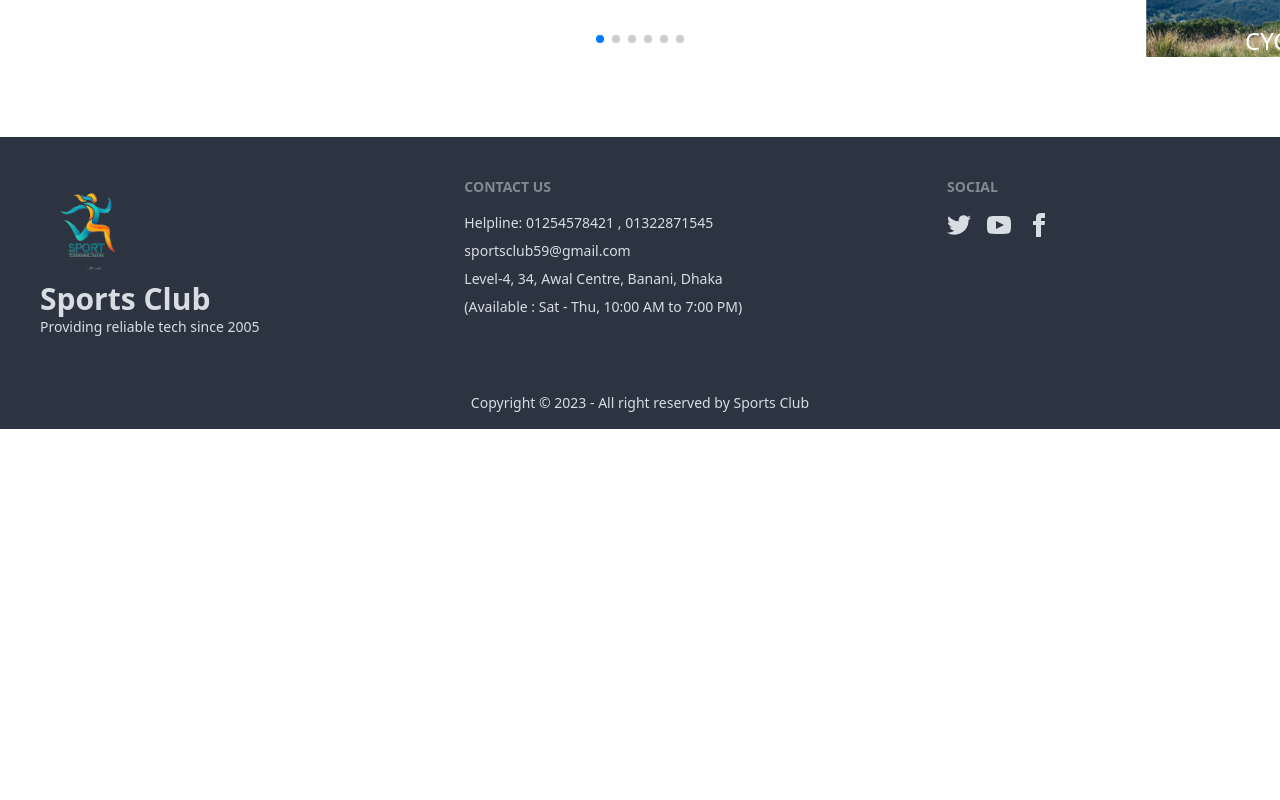
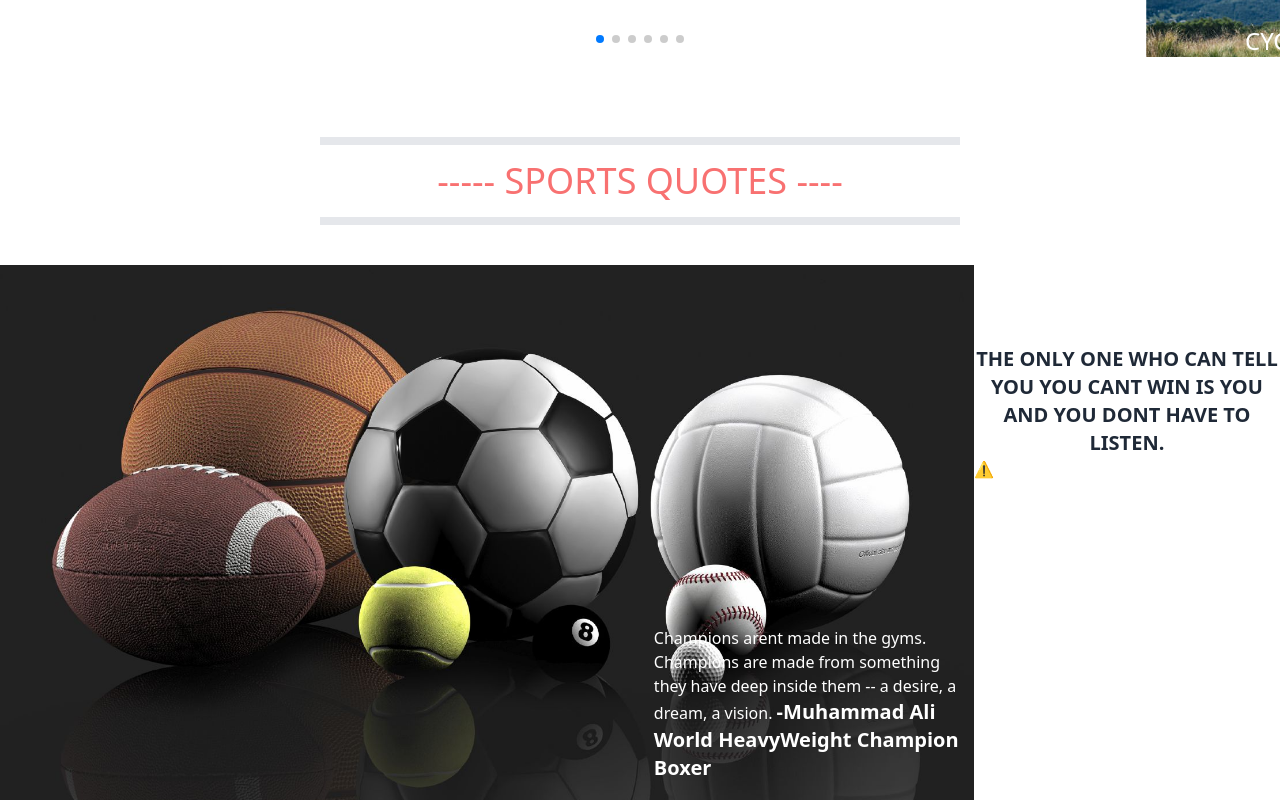
Before and after one commit to daasojib/sports-club-client, a React (Vite) app: page / in a window 1280 px wide. Shown: the part 1540-2340 px from the top of the page. Before the commit the page ends 1969 px from the top, so only its background shows below. Built offline with nearby package versions, Linux system fonts and the light colour scheme; no server answers.

Commit message:
annimation done

```diff
--- a/package.json
+++ b/package.json
@@ -10,6 +10,7 @@
     "preview": "vite preview"
   },
   "dependencies": {
+    "@lottiefiles/react-lottie-player": "^3.5.3",
     "localforage": "^1.10.0",
     "match-sorter": "^6.3.1",
     "react": "^18.2.0",
--- /dev/null
+++ b/src/pages/Home/Featured/Featured.jsx
@@ -0,0 +1,39 @@
+import { Player } from "@lottiefiles/react-lottie-player";
+import SectionHeading from "../../../components/SectionHeading";
+import image from "../../../assets/Categories/Sports.jpg";
+
+
+const Featured = () => {
+  return (
+    <div className="my-20">
+      <SectionHeading heading={"Sports Quotes"}></SectionHeading>
+      <div className="md:flex">
+        <div>
+          <div className="md:flex justify-center items-center">
+            <img src={image} alt="" />
+            <p className="-ms-80 mt-56 text-white">
+              Champions arent made in the gyms. Champions are made from
+              something they have deep inside them -- a desire, a dream, a
+              vision. <span className="font-bold text-xl"> -Muhammad Ali World HeavyWeight Champion Boxer</span>
+            </p>
+          </div>
+        </div>
+        <div className="mx-auto md:mt-20">
+          <p className="font-bold text-xl uppercase text-center">
+            The only one who can tell you you cant win is you and you dont have
+            to listen.
+          </p>
+          <Player
+            src="https://assets4.lottiefiles.com/packages/lf20_aaleelx7.json"
+            className="player"
+            loop
+            autoplay
+            style={{ height: "300px", width: "300px" }}
+          />
+        </div>
+      </div>
+    </div>
+  );
+};
+
+export default Featured;
--- a/src/pages/Home/Home/Home.jsx
+++ b/src/pages/Home/Home/Home.jsx
@@ -1,11 +1,13 @@
 import Banner from "../Banner/Banner";
 import Category from "../Category/Category";
+import Featured from "../Featured/Featured";
 
 const Home = () => {
     return (
         <div>
             <Banner></Banner>
             <Category></Category>
+            <Featured></Featured>
         </div>
     );
 };
```
Also changed, not shown: src/assets/Categories/Sports.jpg (added), 1 other file (tests, documents, lock files or other folders).
